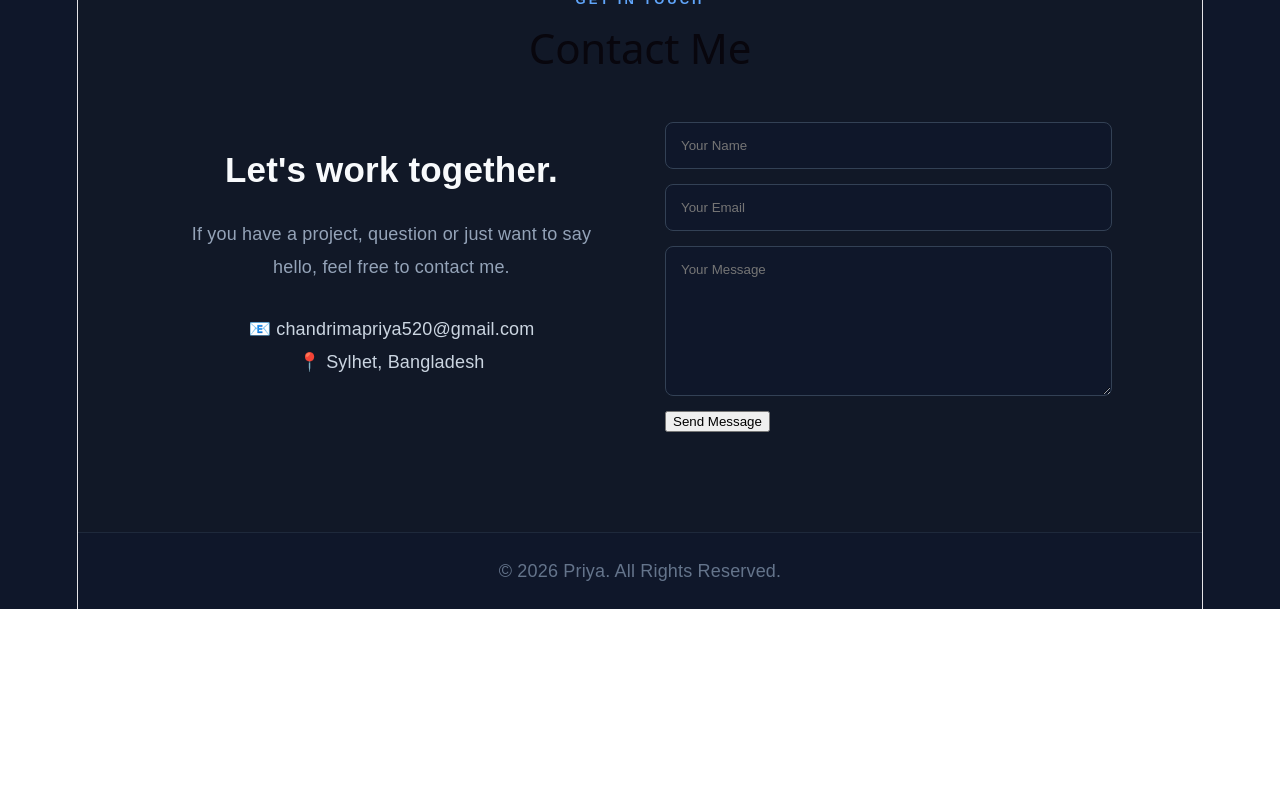
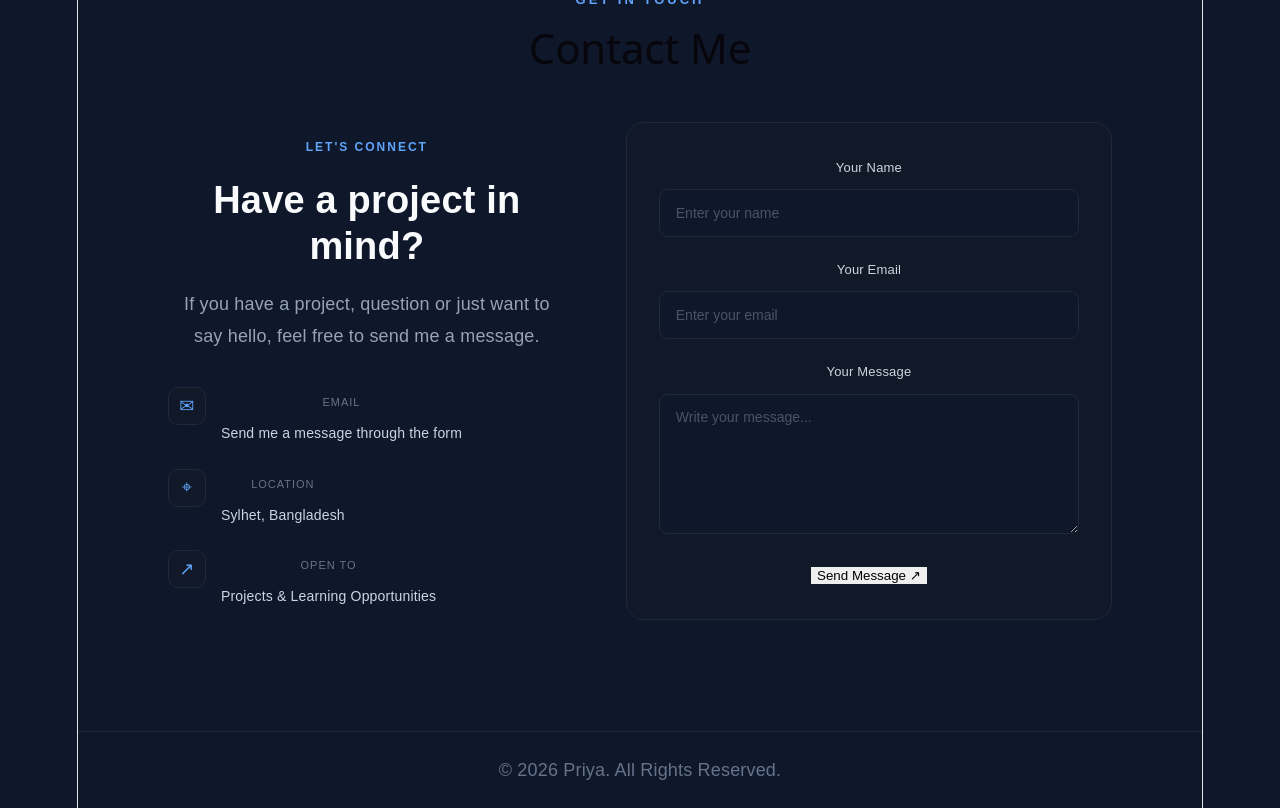
Before and after one commit to chandrima2186/Portfolio, a React app: page / in a window 1280 px wide. Shown: the part 3280-4088 px from the top of the page. Before the commit the page ends 3889 px from the top, so only its background shows below. Built offline with nearby package versions, Linux system fonts and the light colour scheme; the HTML template or start-up script is replaced by a standard one.

Commit message:
Improve contact section design

```diff
--- a/src/App.css
+++ b/src/App.css
@@ -772,86 +772,162 @@ a {
 /* ================= CONTACT ================= */
 
 .contact-section {
-  background: #111827;
+  background: #0f172a;
 }
 
 .contact-content {
   display: grid;
+  grid-template-columns: 0.9fr 1.1fr;
+  gap: 60px;
+  align-items: start;
+}
 
-  grid-template-columns: 1fr 1fr;
+.contact-text {
+  padding-top: 10px;
+}
 
-  gap: 50px;
+.contact-label {
+  color: #60a5fa;
+  font-size: 12px;
+  font-weight: bold;
+  letter-spacing: 2px;
 }
 
 .contact-text h3 {
-  font-size: 35px;
+  font-size: 38px;
+  line-height: 1.2;
+  margin: 18px 0;
 }
 
-.contact-text p {
+.contact-text > p {
   color: #94a3b8;
-
   line-height: 1.8;
+  max-width: 450px;
 }
 
 .contact-info {
-  margin-top: 30px;
+  margin-top: 35px;
 }
 
-.contact-info p {
-  color: #cbd5e1;
+.contact-info-item {
+  display: flex;
+  align-items: flex-start;
+  gap: 15px;
+  margin-bottom: 22px;
 }
 
+.contact-info-item > span {
+  width: 38px;
+  height: 38px;
+  display: flex;
+  align-items: center;
+  justify-content: center;
+
+  background: #111827;
+  border: 1px solid #1e293b;
+  border-radius: 10px;
+
+  color: #60a5fa;
+  font-size: 18px;
+}
+
+.contact-info-item small {
+  color: #64748b;
+  font-size: 11px;
+  text-transform: uppercase;
+  letter-spacing: 1px;
+}
+
+.contact-info-item p {
+  margin: 5px 0 0;
+  color: #cbd5e1;
+  font-size: 14px;
+}
+
+/* Contact Form */
+
 .contact-form {
-  display: flex;
+  padding: 32px;
+  background: #111827;
+  border: 1px solid #1e293b;
+  border-radius: 18px;
+}
 
-  flex-direction: column;
+.form-group {
+  margin-bottom: 20px;
+}
 
-  gap: 15px;
+.form-group label {
+  display: block;
+  margin-bottom: 8px;
+  color: #cbd5e1;
+  font-size: 13px;
 }
 
 .contact-form input,
 .contact-form textarea {
   width: 100%;
-
-  padding: 15px;
+  box-sizing: border-box;
+  padding: 14px 16px;
 
   background: #0f172a;
+  border: 1px solid #1e293b;
+  border-radius: 9px;
 
-  border: 1px solid #334155;
-
-  border-radius: 8px;
-
-  color: white;
+  color: #f8fafc;
+  font-family: inherit;
+  font-size: 14px;
 
   outline: none;
+  transition: 0.3s;
+}
 
-  font-family: Arial, sans-serif;
+.contact-form input {
+  height: 48px;
+}
+
+.contact-form textarea {
+  min-height: 140px;
+  resize: vertical;
+}
+
+.contact-form input::placeholder,
+.contact-form textarea::placeholder {
+  color: #475569;
 }
 
 .contact-form input:focus,
 .contact-form textarea:focus {
   border-color: #60a5fa;
-}
-
-.contact-form textarea {
-  height: 150px;
-
-  resize: vertical;
+  box-shadow: 0 0 0 3px rgba(96, 165, 250, 0.08);
 }
 
 .contact-form .btn {
-  align-self: flex-start;
+  border: none;
+  cursor: pointer;
+  margin-top: 5px;
 }
+
+/* Contact Responsive */
 
 @media (max-width: 900px) {
   .contact-content {
     grid-template-columns: 1fr;
+    gap: 40px;
+  }
+
+  .contact-text h3 {
+    font-size: 32px;
   }
 }
 
 @media (max-width: 650px) {
-  .contact-form .btn {
-    width: 100%;
+  .contact-text h3 {
+    font-size: 28px;
+  }
+
+  .contact-form {
+    padding: 22px;
   }
 }
 
--- a/src/components/Contact.jsx
+++ b/src/components/Contact.jsx
@@ -8,16 +8,39 @@ function Contact() {
 
       <div className="contact-content">
         <div className="contact-text">
-          <h3>Let's work together.</h3>
+          <span className="contact-label">LET'S CONNECT</span>
+
+          <h3>Have a project in mind?</h3>
 
           <p>
             If you have a project, question or just want to
-            say hello, feel free to contact me.
+            say hello, feel free to send me a message.
           </p>
 
           <div className="contact-info">
-            <p>📧 chandrimapriya520@gmail.com</p>
-            <p>📍 Sylhet, Bangladesh</p>
+            <div className="contact-info-item">
+              <span>✉</span>
+              <div>
+                <small>Email</small>
+                <p>Send me a message through the form</p>
+              </div>
+            </div>
+
+            <div className="contact-info-item">
+              <span>⌖</span>
+              <div>
+                <small>Location</small>
+                <p>Sylhet, Bangladesh</p>
+              </div>
+            </div>
+
+            <div className="contact-info-item">
+              <span>↗</span>
+              <div>
+                <small>Open to</small>
+                <p>Projects & Learning Opportunities</p>
+              </div>
+            </div>
           </div>
         </div>
 
@@ -26,28 +49,43 @@ function Contact() {
           action="https://formspree.io/f/xaenjllr"
           method="POST"
         >
+          <div className="form-group">
+            <label htmlFor="name">Your Name</label>
+
             <input
+              id="name"
               type="text"
               name="name"
-            placeholder="Your Name"
+              placeholder="Enter your name"
               required
             />
+          </div>
+
+          <div className="form-group">
+            <label htmlFor="email">Your Email</label>
 
             <input
+              id="email"
               type="email"
               name="email"
-            placeholder="Your Email"
+              placeholder="Enter your email"
               required
             />
+          </div>
+
+          <div className="form-group">
+            <label htmlFor="message">Your Message</label>
 
             <textarea
+              id="message"
               name="message"
-            placeholder="Your Message"
+              placeholder="Write your message..."
               required
             ></textarea>
+          </div>
 
           <button type="submit" className="btn">
-            Send Message
+            Send Message ↗
           </button>
         </form>
       </div>
```
Lines whose indentation alone changed are shown as unchanged.
